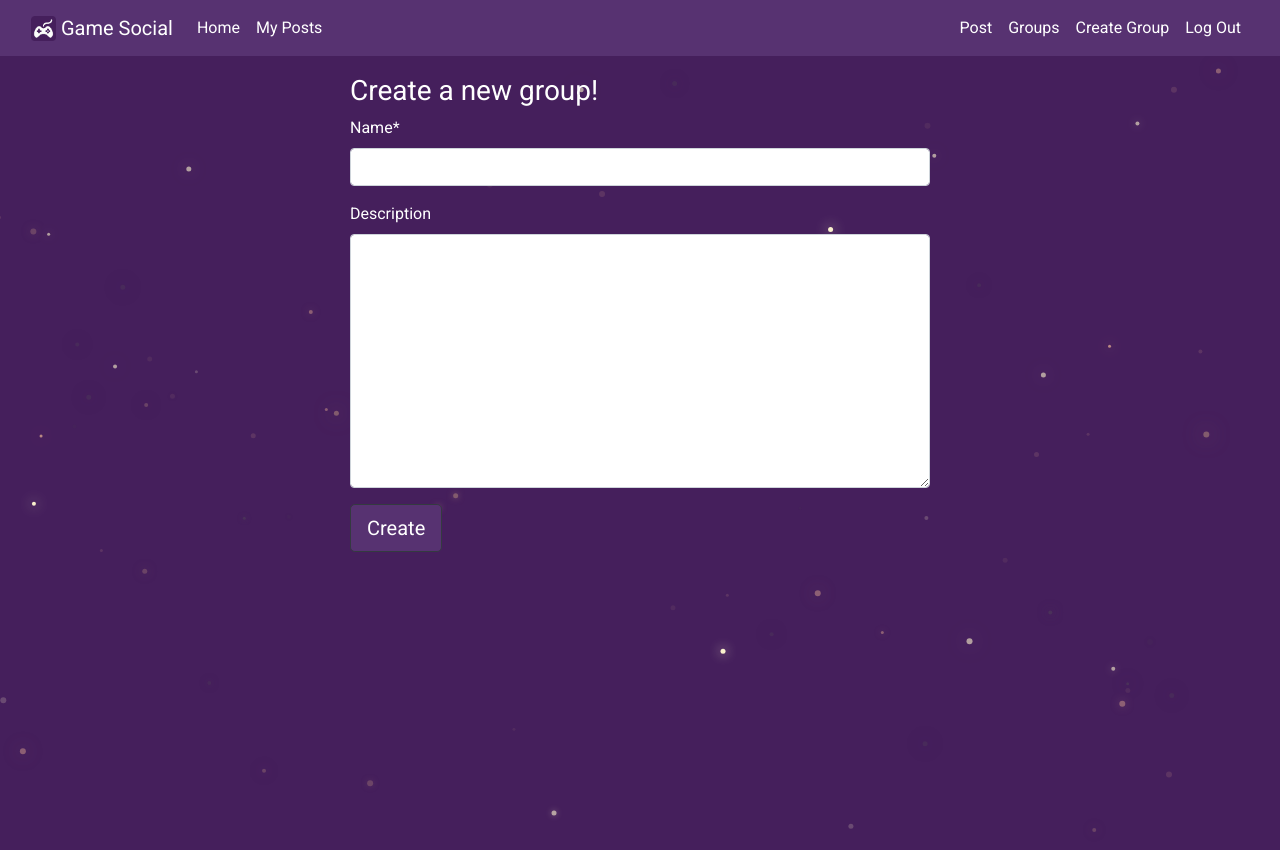
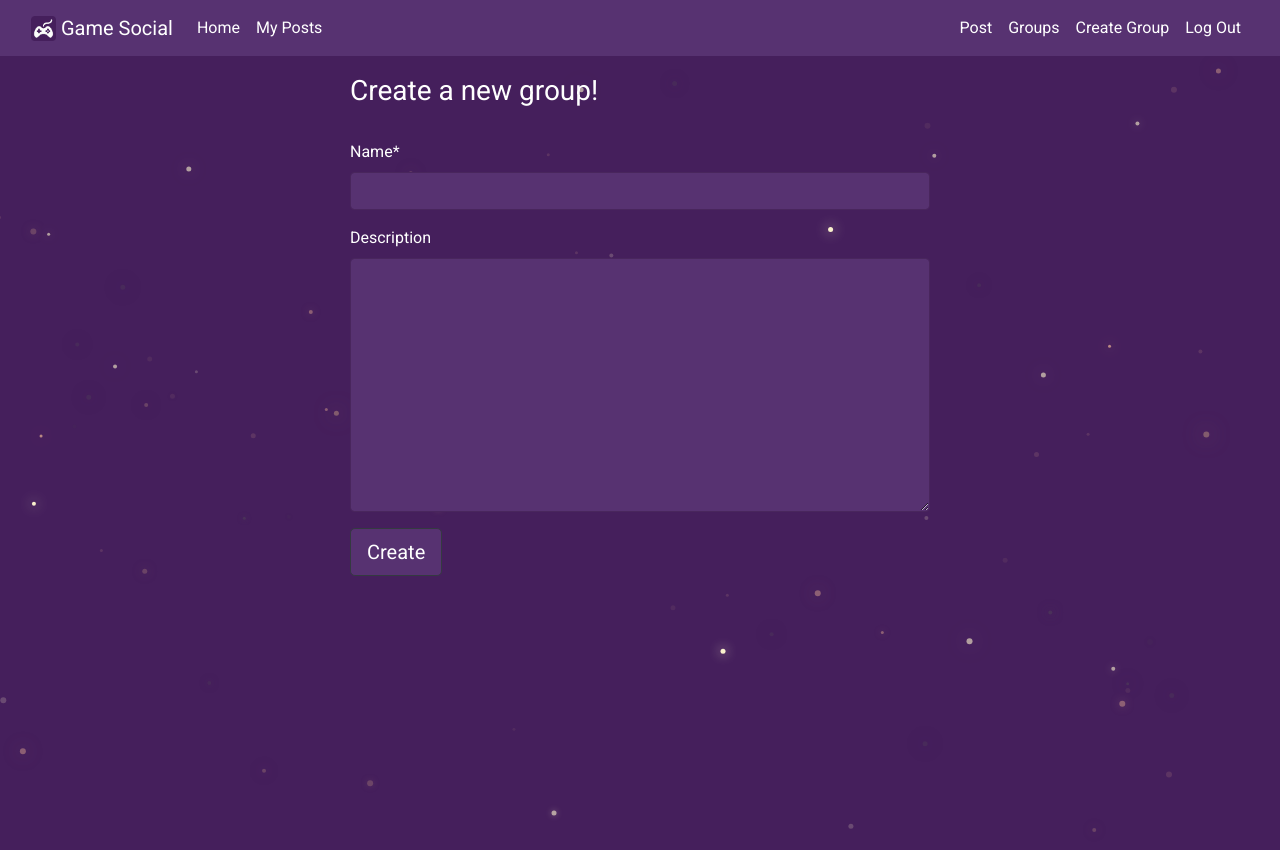
Before and after one commit to Endrju00/Game-Social, a Django app: page /groups/new/ in a window 1280 px wide. Run offline with Django 3.2, Linux system fonts and the light colour scheme; a user stored in the database is signed in; some libraries are stand-ins or nearby versions.

Commit message:
Input boxes style added

```diff
--- a/groups/templates/groups/group_form.html
+++ b/groups/templates/groups/group_form.html
@@ -2,7 +2,7 @@
 {% load crispy_forms_tags %}
 {% block group_content %}
 <div class="container">
-  <br><h3>Create a new group!</h3>
+  <br><h3>Create a new group!</h3><br>
     <form action="{% url 'groups:create' %}" method="post" id="groupForm">
       {% csrf_token %}
       {{ form|crispy }}
--- a/static/socialmedia/css/master.css
+++ b/static/socialmedia/css/master.css
@@ -25,6 +25,20 @@ body {
   text-align: center;
 }
 
+input[type=text] {
+   background-color: var(--primary-color);
+   border: 1px solid var(--secondary-color);
+   color: white;
+}
+
+input[type=text]:focus, #id_description {
+   background-color: var(--primary-color);
+   border: 1px solid var(--secondary-color);
+   color: white;
+}
+
+/* Tiles */
+
 .deals {
   margin-top: 100px;
   text-align: center;
@@ -45,12 +59,7 @@ body {
 
 .slider:hover{
   margin-top: 20px;
-  /* animation: slide 1s linear; */
 }
-
-/* @keyframes slide{
-  0% {margin-top: 0px}
-} */
 
 /* Fade effect */
 .heading {
```
Also changed, not shown: db.sqlite3.
